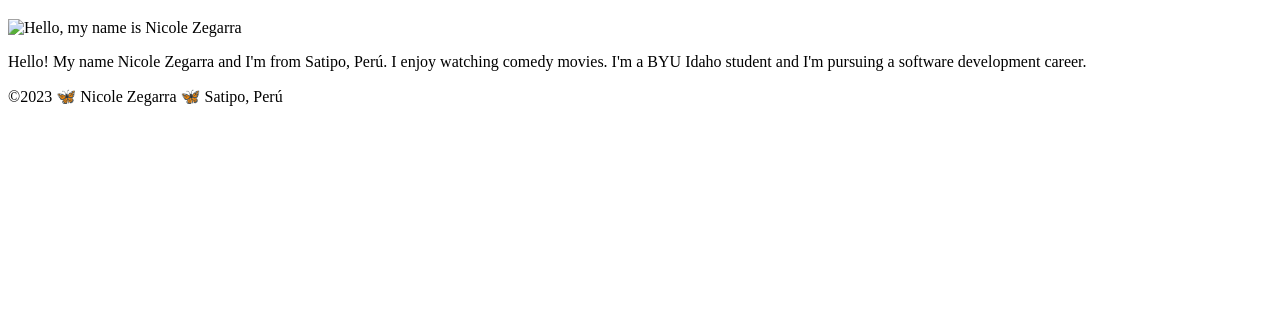
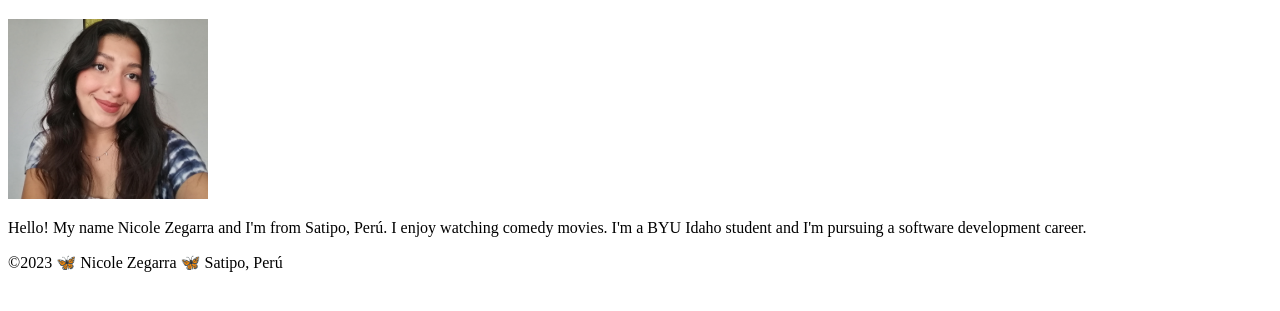
Before and after one commit to nicolezeg/wdd130, a plain HTML site: page index.html in a window 1280 px wide. Shown: the part 87-398 px from the top of the page. Drawn offline with Linux system fonts and the light colour scheme.

Commit message:
index.html

```diff
--- a/index.html
+++ b/index.html
@@ -15,7 +15,7 @@
         </header>
         <main>
             <h1>Nicole Zegarra | WDD 130</h1>
-            <img src="profile.jpeg" alt="Hello, my name is Nicole Zegarra" width="200">
+            <img src="images/profile.jpeg" alt="Hello, my name is Nicole Zegarra" width="200">
             <p>Hello! My name Nicole Zegarra and I'm from Satipo, Perú. I enjoy watching comedy movies. I'm  a BYU Idaho student and I'm pursuing a software development career.</p>
         </main>
         <footer>
```
